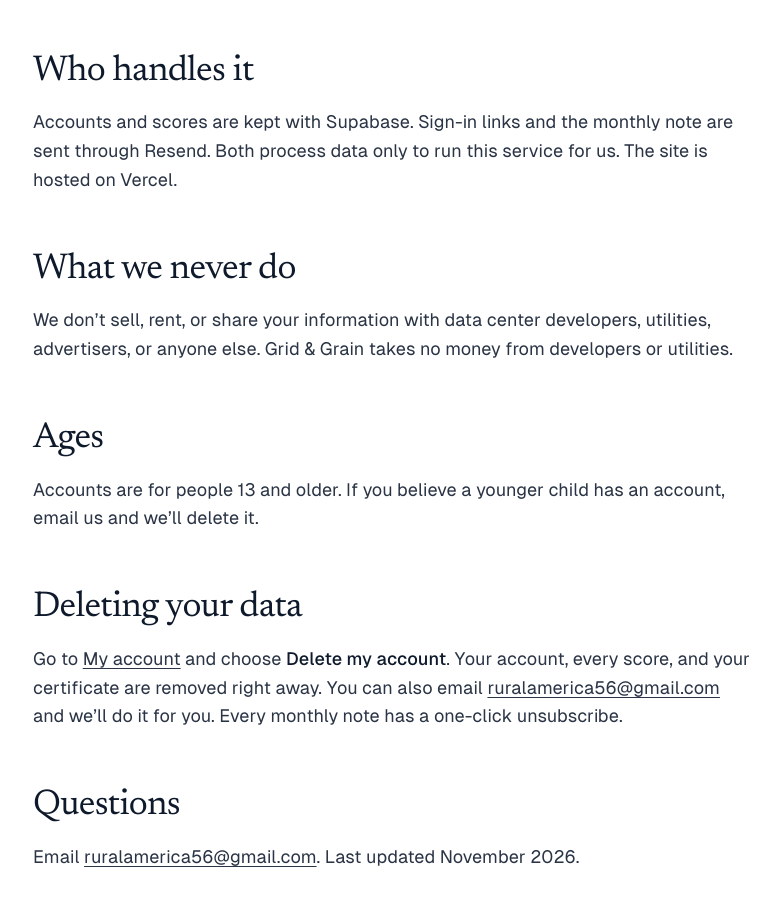
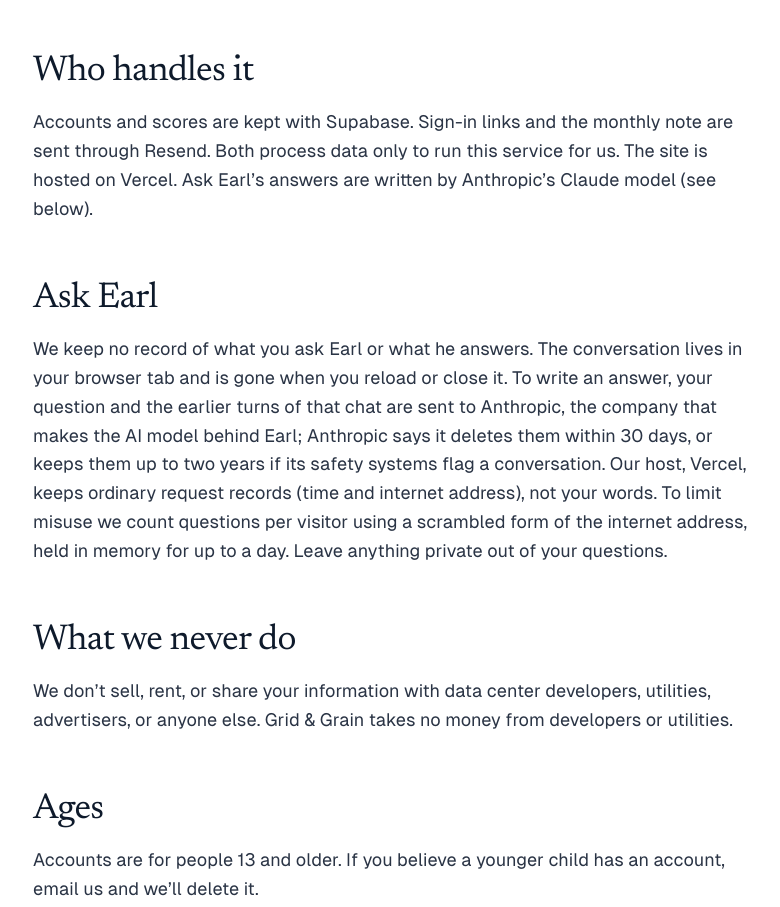
Before and after one commit to khaaliswooden-max/grad56, a plain HTML site: page privacy.html in a window 1280 px wide. Shown: the part 834-1741 px from the top of the page, without its empty margins (7-787 px from the left). Drawn offline with Linux system fonts and the light colour scheme; a script that the page names is missing.

Commit message:
Privacy: add Ask Earl section; name Anthropic under who handles data
Co-Authored-By: Claude Opus 5.5 <noreply@anthropic.com>
Claude-Session: https://claude.ai/code/session_01RgbG5rebhMLzri7PWAXXrF

```diff
--- a/privacy.html
+++ b/privacy.html
@@ -53,7 +53,10 @@
         <p>We don&rsquo;t ask for a password, phone number, address, or anything else. Reading the Field Guide never requires an account.</p>
 
         <h2>Who handles it</h2>
-        <p>Accounts and scores are kept with Supabase. Sign-in links and the monthly note are sent through Resend. Both process data only to run this service for us. The site is hosted on Vercel.</p>
+        <p>Accounts and scores are kept with Supabase. Sign-in links and the monthly note are sent through Resend. Both process data only to run this service for us. The site is hosted on Vercel. Ask Earl&rsquo;s answers are written by Anthropic&rsquo;s Claude model (see below).</p>
+
+        <h2>Ask Earl</h2>
+        <p>We keep no record of what you ask Earl or what he answers. The conversation lives in your browser tab and is gone when you reload or close it. To write an answer, your question and the earlier turns of that chat are sent to Anthropic, the company that makes the AI model behind Earl; Anthropic says it deletes them within 30 days, or keeps them up to two years if its safety systems flag a conversation. Our host, Vercel, keeps ordinary request records (time and internet address), not your words. To limit misuse we count questions per visitor using a scrambled form of the internet address, held in memory for up to a day. Leave anything private out of your questions.</p>
 
         <h2>What we never do</h2>
         <p>We don&rsquo;t sell, rent, or share your information with data center developers, utilities, advertisers, or anyone else. Grid &amp; Grain takes no money from developers or utilities.</p>
```
